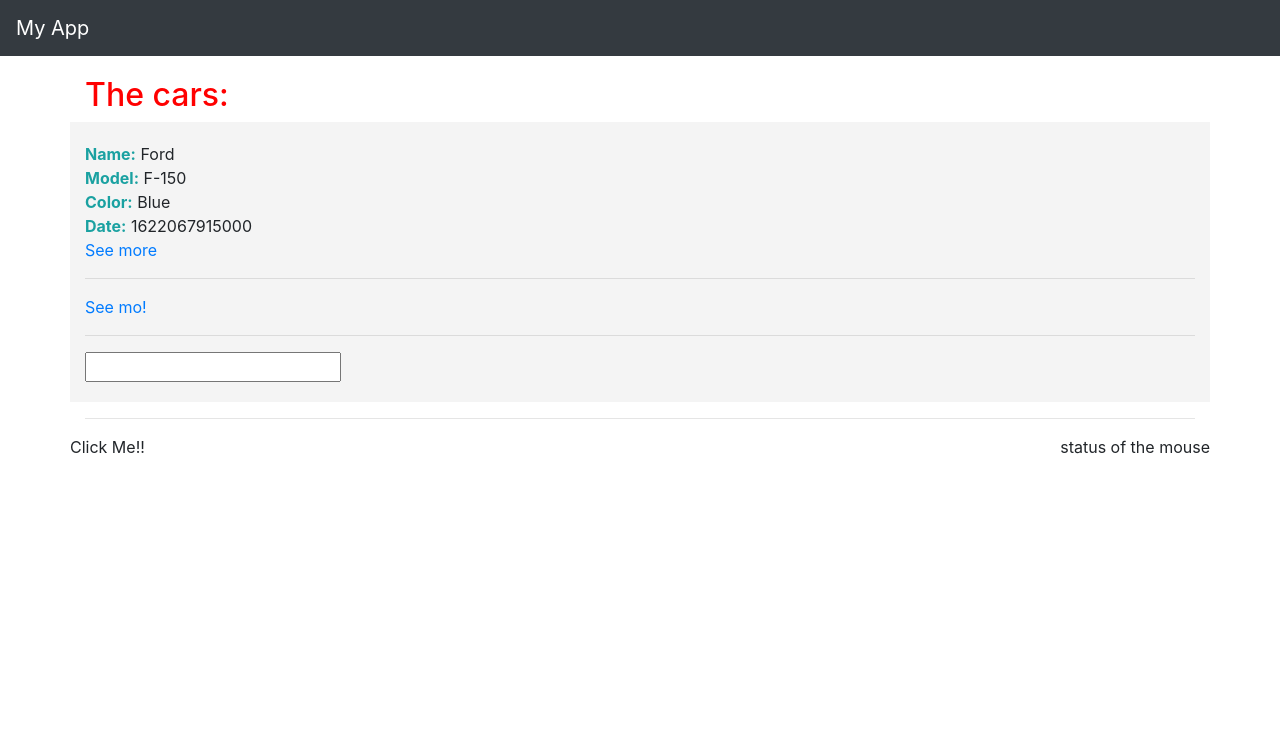
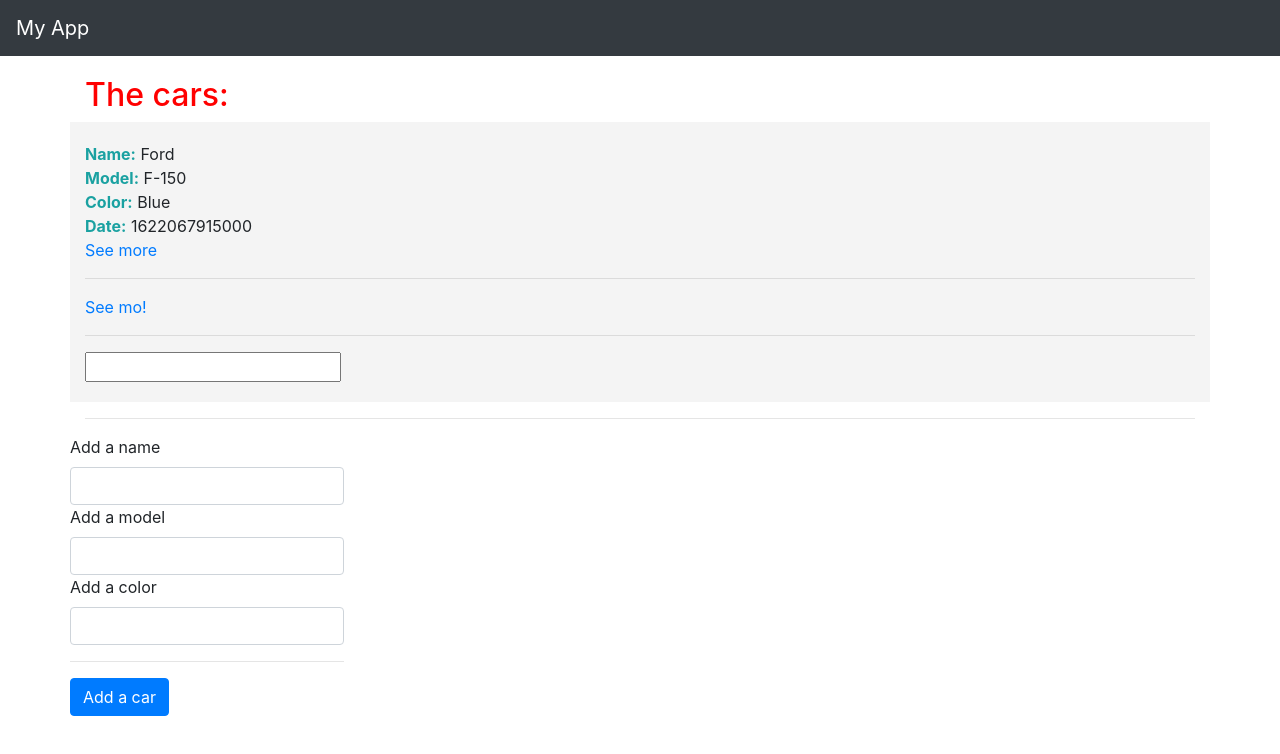
Before and after one commit to tbustama/car-angular, an Angular app: page / in a window 1280 px wide. Shown: the top 754 px of the page. Built offline with nearby package versions, Linux system fonts and the light colour scheme.

Commit message:
adding a controlled form

```diff
--- a/src/app/cars/add/add.component.html
+++ b/src/app/cars/add/add.component.html
@@ -1,5 +1,19 @@
 <div class="row">
-  <div
+  <div>
+    <label for="">Add a name</label>
+    <input type="text" class="form-control" (input)="onAddName($event)" />
+    <label for="">Add a model</label>
+    <input type="text" class="form-control" (input)="onAddModel($event)" />
+    <label for="">Add a color</label>
+    <input type="text" class="form-control" (input)="onAddColor($event)" />
+
+    <hr />
+
+    <button class="btn btn-primary" (click)="onSubmitCar()">Add a car</button>
+
+    <div>{{ name }}</div>
+  </div>
+  <!-- <div
     (click)="alertOnClick($event)"
     (mouseenter)="onMouseEnter()"
     (mouseleave)="onMouseLeave()"
@@ -7,5 +21,5 @@
     Click Me!!
   </div>
   <hr />
-  <div>{{ status }}</div>
+  <div>{{ status }}</div> -->
 </div>
--- a/src/app/cars/add/add.component.ts
+++ b/src/app/cars/add/add.component.ts
@@ -7,19 +7,40 @@ import { Component, OnInit } from '@angular/core';
 })
 export class AddComponent implements OnInit {
   status: string = 'status of the mouse';
+  name: string;
+  model: string;
+  color: string;
+
+  onAddName(event: Event) {
+    this.name = (<HTMLInputElement>event.target).value;
+  }
+
+  onAddModel(event: Event) {
+    this.model = (<HTMLInputElement>event.target).value;
+  }
+
+  onAddColor(event: Event) {
+    this.color = (<HTMLInputElement>event.target).value;
+  }
+
+  onSubmitCar() {
+    console.log(this.name);
+    console.log(this.model);
+    console.log(this.color);
+  }
   constructor() {}
 
-  onMouseEnter() {
-    this.status = 'Mouse has entered the div';
-  }
-  onMouseLeave() {
-    this.status = 'Mouse has left the div';
-  }
+  // onMouseEnter() {
+  //   this.status = 'Mouse has entered the div';
+  // }
+  // onMouseLeave() {
+  //   this.status = 'Mouse has left the div';
+  // }
 
-  alertOnClick(event: MouseEvent) {
-    console.log(event);
-    alert(`I was clicked on x: ${event.clientX} and y: ${event.clientY}`);
-  }
+  // alertOnClick(event: MouseEvent) {
+  //   console.log(event);
+  //   alert(`I was clicked on x: ${event.clientX} and y: ${event.clientY}`);
+  // }
 
   ngOnInit(): void {}
 }
```
